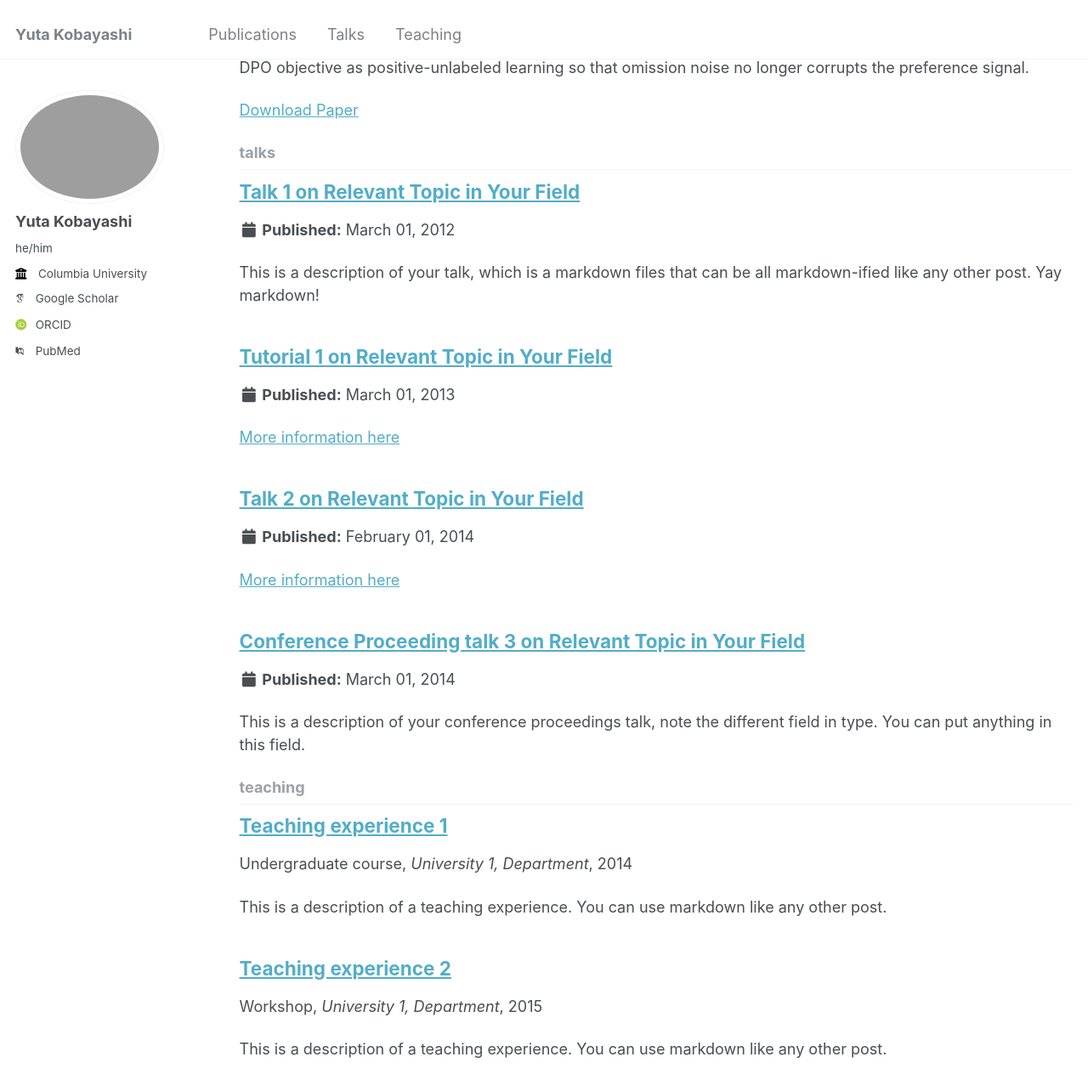
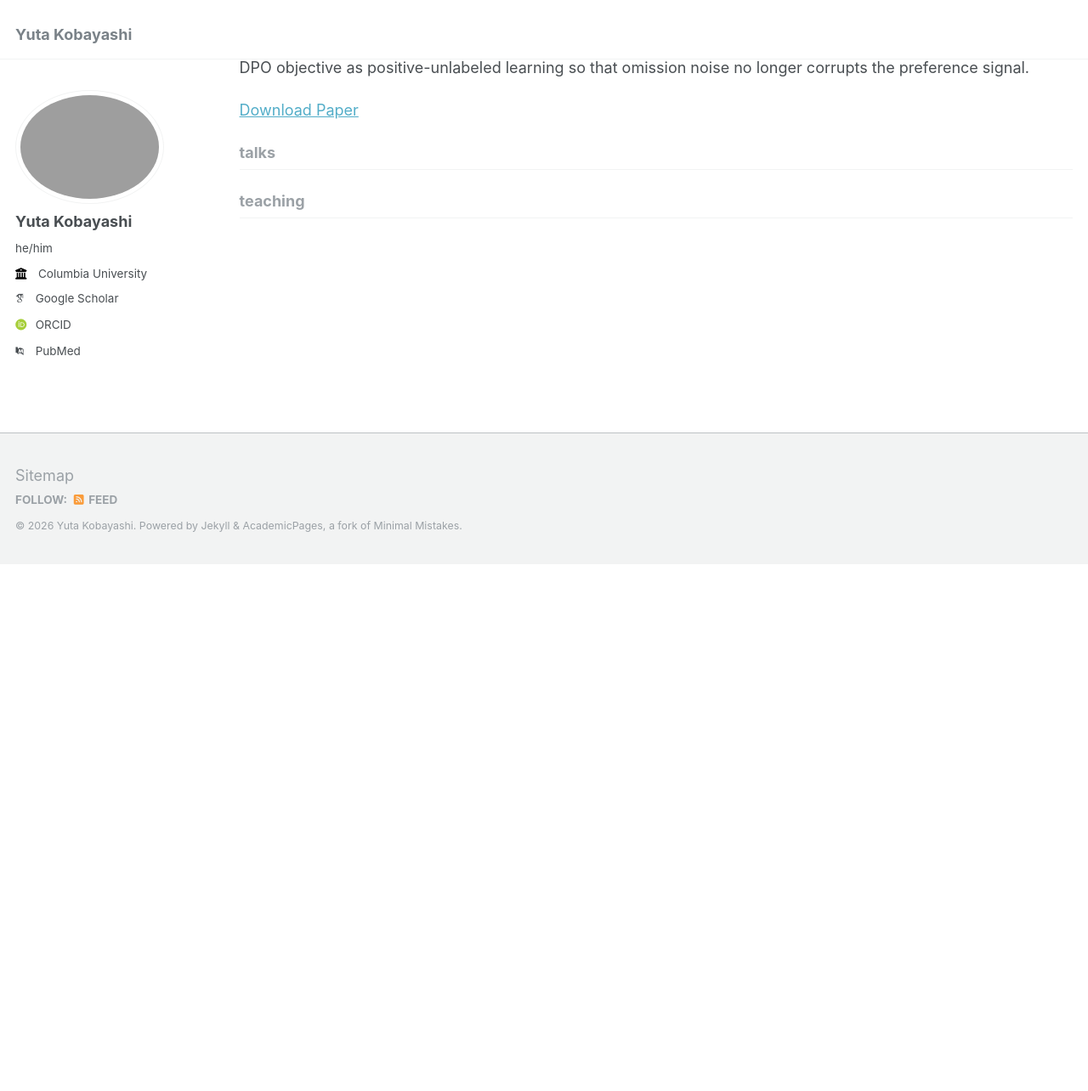
Before and after one commit to ykobaya9/ykobaya9.github.io, a Jekyll site: the page built from _pages/collection-archive.html, in a window 1280 px wide and 1400 px high, scrolled down 1955 px. Shown: the top 1284 px of the window at 85% size. Built offline with Jekyll 4.4.1, drawn with Linux system fonts in a browser that asks for light colours; some web fonts are replaced; after the commit the page ends 2620 px from its top, so only the background shows below that.

Commit message:
Drop the nav tabs and list publications on the main page
Comment out the Publications, Talks and Teaching entries in
navigation.yml, leaving the masthead with just the site title, and
delete the three archive pages they pointed at. The talks and teaching
collections held nothing but academicpages placeholders, so remove those
too rather than leave "Talk 1 on Relevant Topic in Your Field" published
at a live URL with no way to reach it.

Add a Selected Works section to the main page that renders the
publications grouped by category, reusing the archive-single include so
each entry keeps its venue, summary and Download Paper link.

Two supporting changes:

Emit the category headings unindented. Kramdown treats a four-space
indent as a code block, so the `<h3>` inside the loop was being escaped
and rendered as literal markup.

Give archive-single.html an optional `title_tag`, defaulting to the h2 it
emitted before, and pass h4 from the main page. Eleven other pages
include it and are unaffected; the main page now reads h1 About, h2
Selected Works, h3 category, h4 title instead of jumping back up to h2
for each paper. "Selected Works" is an explicit h2 for the same reason:
the theme's `======` convention would have made it a second h1.

Also drop the Talks and Teaching loops from cv.md, whose collections are
now empty. The CV is not linked from the nav, and its remaining template
content is left alone.

Co-Authored-By: Claude Opus 5 <noreply@anthropic.com>
Claude-Session: https://claude.ai/code/session_01RJoWJd7dB2wW6ezjL4rxW6

```diff
--- a/_includes/archive-single.html
+++ b/_includes/archive-single.html
@@ -26,13 +26,14 @@
       </div>
     {% endif %}
 
-    <h2 class="archive__item-title" itemprop="headline">
+    {% assign item_title_tag = include.title_tag | default: "h2" %}
+    <{{ item_title_tag }} class="archive__item-title" itemprop="headline">
       {% if post.link %}
         <a href="{{ post.link }}">{{ title }}</a> <a href="{{ base_path }}{{ post.url }}" rel="permalink"><i class="fa fa-link" aria-hidden="true" title="permalink"></i><span class="sr-only">Permalink</span></a>
       {% else %}
         <a href="{{ base_path }}{{ post.url }}" rel="permalink">{{ title }}</a>
       {% endif %}
-    </h2>
+    </{{ item_title_tag }}>
 
     {% if post.read_time %}
       <p class="page__meta"><i class="fa fa-clock-o" aria-hidden="true"></i> {% include read-time.html %}</p>
--- a/_pages/publications.html
+++ /dev/null
@@ -1,33 +0,0 @@
----
-layout: archive
-title: "Publications"
-permalink: /publications/
-author_profile: true
----
-
-{% if site.author.googlescholar %}
-  <div class="wordwrap">You can also find my articles on <a href="{{site.author.googlescholar}}">my Google Scholar profile</a>.</div>
-{% endif %}
-
-{% include base_path %}
-
-<!-- New style rendering if publication categories are defined -->
-{% if site.publication_category %}
-  {% for category in site.publication_category  %}
-    {% assign title_shown = false %}
-    {% for post in site.publications reversed %}
-      {% if post.category != category[0] %}
-        {% continue %}
-      {% endif %}
-      {% unless title_shown %}
-        <h2>{{ category[1].title }}</h2><hr />
-        {% assign title_shown = true %}
-      {% endunless %}
-      {% include archive-single.html %}
-    {% endfor %}
-  {% endfor %}
-{% else %}
-  {% for post in site.publications reversed %}
-    {% include archive-single.html %}
-  {% endfor %}
-{% endif %}
--- a/_talks/2012-03-01-talk-1.md
+++ /dev/null
@@ -1,11 +0,0 @@
----
-title: "Talk 1 on Relevant Topic in Your Field"
-collection: talks
-type: "Talk"
-permalink: /talks/2012-03-01-talk-1
-venue: "UC San Francisco, Department of Testing"
-date: 2012-03-01
-location: "San Francisco, California"
----
-
-This is a description of your talk, which is a markdown files that can be all markdown-ified like any other post. Yay markdown!
--- a/_talks/2013-03-01-tutorial-1.md
+++ /dev/null
@@ -1,13 +0,0 @@
----
-title: "Tutorial 1 on Relevant Topic in Your Field"
-collection: talks
-type: "Tutorial"
-permalink: /talks/2013-03-01-tutorial-1
-venue: "UC-Berkeley Institute for Testing Science"
-date: 2013-03-01
-location: "Berkeley CA, USA"
----
-
-[More information here](http://exampleurl.com)
-
-This is a description of your tutorial, note the different field in type. This is a markdown files that can be all markdown-ified like any other post. Yay markdown!
--- a/_talks/2014-02-01-talk-2.md
+++ /dev/null
@@ -1,13 +0,0 @@
----
-title: "Talk 2 on Relevant Topic in Your Field"
-collection: talks
-type: "Talk"
-permalink: /talks/2014-02-01-talk-2
-venue: "London School of Testing"
-date: 2014-02-01
-location: "London, UK"
----
-
-[More information here](http://example2.com)
-
-This is a description of your talk, which is a markdown files that can be all markdown-ified like any other post. Yay markdown!
--- a/_talks/2014-03-01-talk-3.md
+++ /dev/null
@@ -1,11 +0,0 @@
----
-title: "Conference Proceeding talk 3 on Relevant Topic in Your Field"
-collection: talks
-type: "Conference proceedings talk"
-permalink: /talks/2014-03-01-talk-3
-venue: "Testing Institute of America 2014 Annual Conference"
-date: 2014-03-01
-location: "Los Angeles, CA"
----
-
-This is a description of your conference proceedings talk, note the different field in type. You can put anything in this field.
--- a/_teaching/2014-spring-teaching-1.md
+++ /dev/null
@@ -1,20 +0,0 @@
----
-title: "Teaching experience 1"
-collection: teaching
-type: "Undergraduate course"
-permalink: /teaching/2014-spring-teaching-1
-venue: "University 1, Department"
-date: 2014-01-01
-location: "City, Country"
----
-
-This is a description of a teaching experience. You can use markdown like any other post.
-
-Heading 1
-======
-
-Heading 2
-======
-
-Heading 3
-======
--- a/_teaching/2015-spring-teaching-2.md
+++ /dev/null
@@ -1,20 +0,0 @@
----
-title: "Teaching experience 2"
-collection: teaching
-type: "Workshop"
-permalink: /teaching/2015-spring-teaching-1
-venue: "University 1, Department"
-date: 2015-01-01
-location: "City, Country"
----
-
-This is a description of a teaching experience. You can use markdown like any other post.
-
-Heading 1
-======
-
-Heading 2
-======
-
-Heading 3
-======
```
Also changed, not shown: _data/navigation.yml (+6 -6 lines), _pages/about.md (+14 -2 lines), _pages/cv.md (+0 -12 lines), _pages/talks.html (deleted, +0 -16 lines), _pages/teaching.html (deleted, +0 -12 lines).
